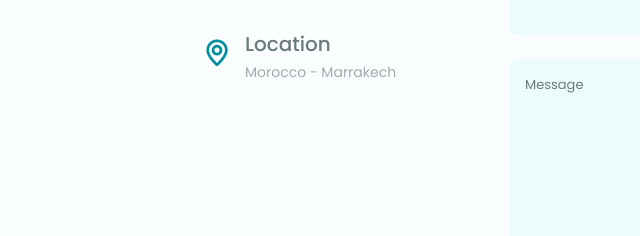
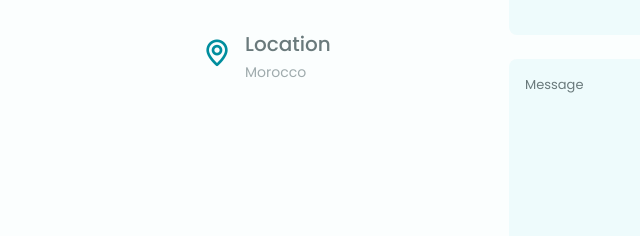
Before and after one commit to Anasoud1/portfolio, a plain HTML site: page index.html in a window 1280 px wide. Shown: the part 2911-3147 px from the top of the page, 55-695 px from the left. Drawn offline with nearby package versions, Linux system fonts and the light colour scheme.

Commit message:
update cv

```diff
--- a/index.html
+++ b/index.html
@@ -421,7 +421,7 @@
               <i class="uil uil-map-marker contact__icon"></i>
               <div>
                 <h3 class="contact__title">Location</h3>
-                <span class="contact__subtitle">Morocco - Marrakech</span>
+                <span class="contact__subtitle">Morocco</span>
               </div>
             </div>
           </div>
```
Also changed, not shown: 1 other file.
